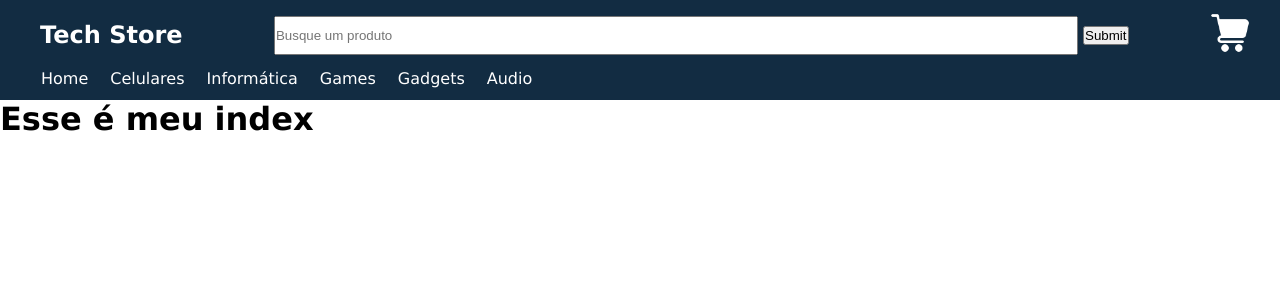
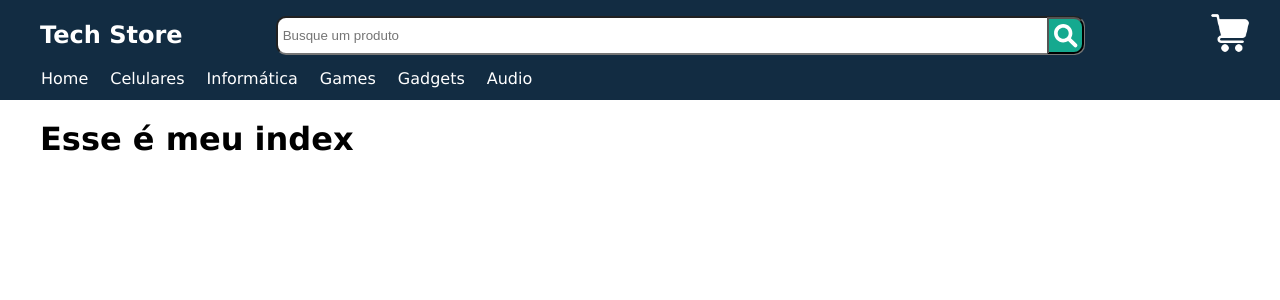
Before and after one commit to rafabritu/loja, a Flask app: page / in a window 1280 px wide. Shown: the top 300 px of the page. Run offline with Flask 3, Linux system fonts and the light colour scheme.

Commit message:
Front do menu

```diff
--- a/app/static/css/estilo.css
+++ b/app/static/css/estilo.css
@@ -31,9 +31,27 @@ body{
 .campo-busca{
     width: 800px;
     height: 35px;
+    border-radius: 10px;
+    padding-left: 5px;
+}
+.busca-botao{
+    height: 37px;
+    width: 37px;
+    background-image:url(../img/busca.svg);
+    border-radius: 0px 10px 10px 0px;
+    background-size: cover;
+    position: relative;
+    right: 43px
+}
+.busca-botao:hover{
+    background-blend-mode:difference;
+    cursor: pointer;
 }
 .carrinho{
     width: 40px;
+}
+.carrinho:hover{
+    opacity: 70%;
 }
 /* MENU-NAV */
 .menu-nav{
@@ -54,3 +72,6 @@ body{
     color: white;
     line-height: 35px;
 }
+main{
+    margin: 20px 40px;
+}
--- a/app/templates/base.html
+++ b/app/templates/base.html
@@ -12,7 +12,7 @@
             <h1 class="titulo">Tech Store</h1>
             <form action="busca">
                 <input class="campo-busca" type="text" name="busca" placeholder="Busque um produto">
-                <input class="busca-botao" type="submit">
+                <input class="busca-botao" type="submit" value=" ">
             </form>
             <a href=""><img src='../static/img/carrinhob.png' alt='carrinho' title='carrinho' class="carrinho"></a>
         </nav>
```
Also changed, not shown: app/static/img/busca.svg (added).
